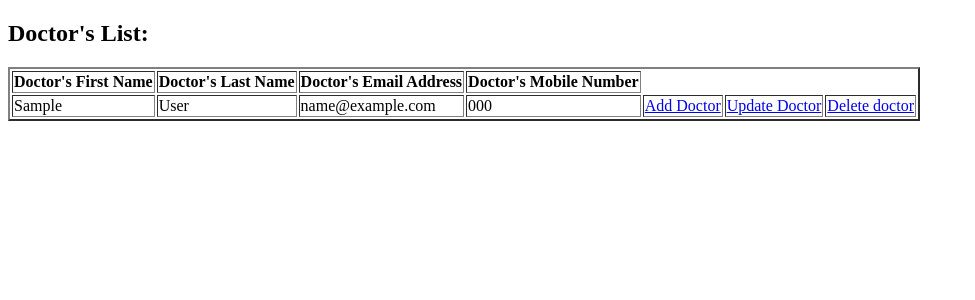
After one commit to kuldermi/SDMCHospitalApp, a Django app: page /doctors/ in a window 1280 px wide. The commit adds this page. Shown: the top 300 px of the page, without its empty margins (0-975 px from the left). Run offline with Django 4.2, Linux system fonts and the light colour scheme; tables that the repository leaves empty hold one stand-in row (values such as "Sample post").

Commit message:
Create Doctor model

```diff
--- a/SDMCHospital/urls.py
+++ b/SDMCHospital/urls.py
@@ -24,5 +24,9 @@ urlpatterns = [
     path('update/<int:pk>/', views.UpdatePatient.as_view()),
     path('delete/<int:pk>/', views.DeletePatient.as_view()),
     path('add_data/<int:pk>/', views.add_data),
-    path('analyze_data/<int:pk>/', views.analyze_data)
+    path('analyze_data/<int:pk>/', views.analyze_data),
+    path('doctors/', views.DoctorList.as_view(),name= 'doctorList'),
+    path('doctors/add/', views.AddDoctor.as_view()),
+    path('doctors/update/<int:pk>/', views.UpdateDoctor.as_view()),
+    path('doctors/delete/<int:pk>/', views.DeleteDoctor.as_view())
 ]
--- a/sdmcApp/forms.py
+++ b/sdmcApp/forms.py
@@ -9,3 +9,8 @@ class ClinicalForm(forms.ModelForm):
     class Meta:
         model= models.ClinicalData
         fields= "__all__"
+
+class DoctorForm(forms.ModelForm):
+    class Meta:
+        model= models.Doctor
+        fields= '__all__'
--- a/sdmcApp/models.py
+++ b/sdmcApp/models.py
@@ -1,10 +1,19 @@
 from django.db import models
 
 # Create your models here.
+class Doctor(models.Model):
+    firstName= models.CharField(max_length = 20)
+    lastName = models.CharField(max_length = 20)
+    email = models.CharField(max_length = 20)
+    mobile= models.CharField(max_length = 13)
+
+
+
 class Patient(models.Model):
     firstName= models.CharField(max_length = 20)
     lastName= models.CharField(max_length = 20)
     age= models.IntegerField()
+    doctor= models.ForeignKey(Doctor, on_delete = models.CASCADE, null = True)
 
 class ClinicalData(models.Model):
     COMPONENT_NAMES= [('hw', 'height/ weight'), ('bp', 'Blood Pressure'), ('hrt', 'Heart rate')]
--- a/sdmcApp/views.py
+++ b/sdmcApp/views.py
@@ -19,9 +19,31 @@ class DeletePatient(DeleteView):
     model= models.Patient
     success_url = reverse_lazy("ListView")
 
+#CRUD operation for Doctors
+class DoctorList(ListView):
+    model= models.Doctor
+
+class AddDoctor(CreateView):
+    model= models.Doctor
+    fields = '__all__'
+    success_url = reverse_lazy('doctorList')
+class UpdateDoctor(UpdateView):
+    model = models.Doctor
+    fields = '__all__'
+    success_url = reverse_lazy('doctorList')
+
+class DeleteDoctor(DeleteView):
+    model= models.Doctor
+    fields= '__all__'
+    success_url = reverse_lazy('doctorList')
+#Add doctor to patients
+# def doctorPatientlink(request, )
+
 #Add Patient clinical data to patient
 def add_data(request, **kwargs):
     patient_data= models.Patient.objects.get(id = kwargs["pk"])
+    patient_data_name= patient_data._meta.fields[1].name
+    patient_object_val= getattr(patient_data,patient_data_name )
     form= forms.ClinicalForm()
     if request.method == 'POST':
         form = forms.ClinicalForm(request.POST)
--- /dev/null
+++ b/templates/sdmcApp/doctor_list.html
@@ -0,0 +1,33 @@
+<!DOCTYPE html>
+<html lang="en">
+<head>
+    <meta charset="UTF-8">
+    <title>Doctors list</title>
+</head>
+<body>
+<h2>Doctor's List: </h2>
+{% if doctor_list %}
+<table border = "2">
+    <thead>
+    <th>Doctor's First Name</th>
+    <th>Doctor's Last Name </th>
+    <th>Doctor's Email Address</th>
+    <th>Doctor's Mobile Number</th>
+    </thead>
+    {% for doctor in doctor_list %}
+    <tr>
+        <td>{{doctor.firstName}}</td>
+        <td>{{doctor.lastName}}</td>
+        <td>{{doctor.email}}</td>
+        <td>{{doctor.mobile}}</td>
+        <td><a href="/doctors/add/">Add Doctor</a></td>
+        <td><a href="/doctors/update/{{doctor.id}}">Update Doctor</a></td>
+        <td><a href="/doctors/delete/{{doctor.id}}">Delete doctor</a></td>
+    </tr>
+    {% endfor %}
+</table>
+{% else %}
+<p>No records found</p>
+{% endif %}
+</body>
+</html>
--- a/templates/sdmcApp/patient_list.html
+++ b/templates/sdmcApp/patient_list.html
@@ -21,6 +21,7 @@
     <td><a href="/delete/{{patient.id}}">Delete Patient info</a></td>
     <td><a href="/add_data/{{patient.id}}">Add Clinical Data</a></td>
     <td><a href="/analyze_data/{{patient.id}}">Analyze Data</a></td>
+    <td><a href="/doctors">Doctor details</a></td>
   </tr>
   {% endfor %}
 </table>
```
Also changed, not shown: templates/sdmcApp/doctor_confirm_delete.html (added, +16 -0 lines), templates/sdmcApp/doctor_form.html (added, +17 -0 lines), sdmcApp/migrations/0002_doctor_alter_clinicaldata_componentname_and_more.py (added).
